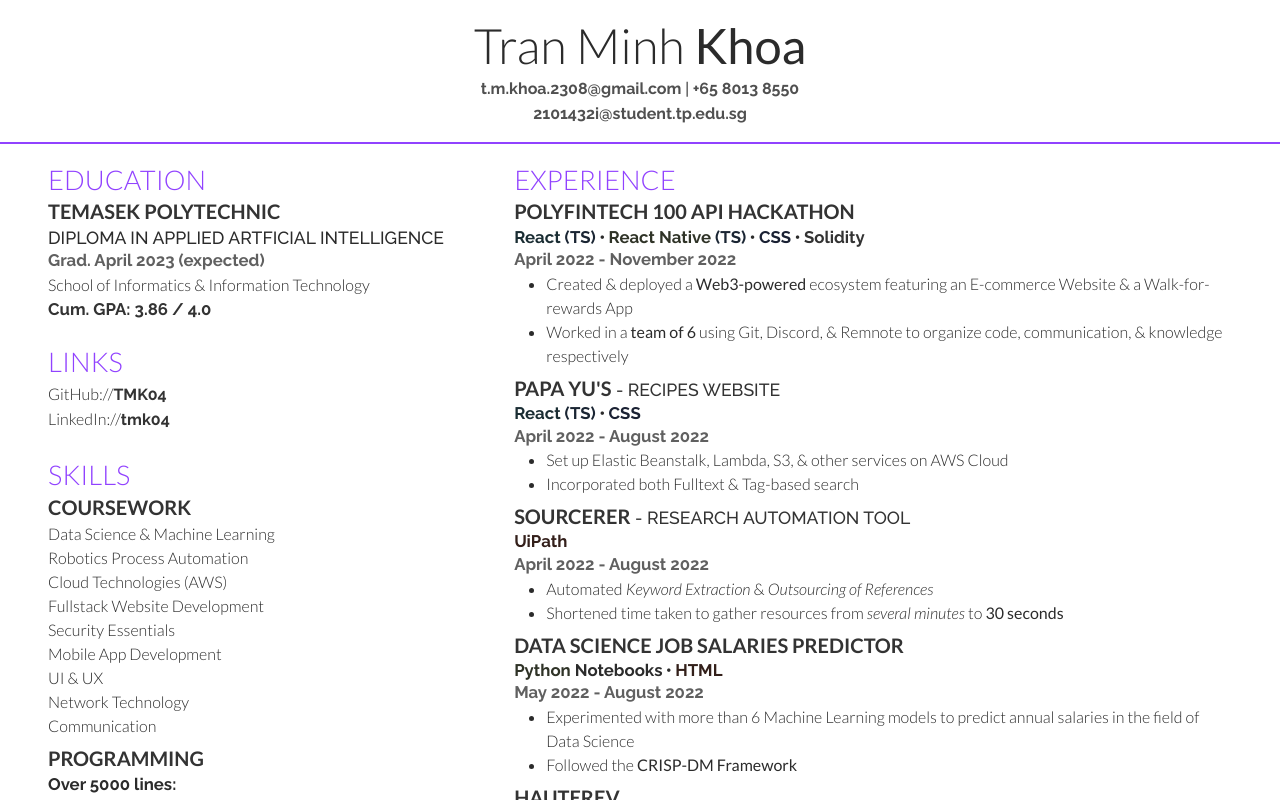
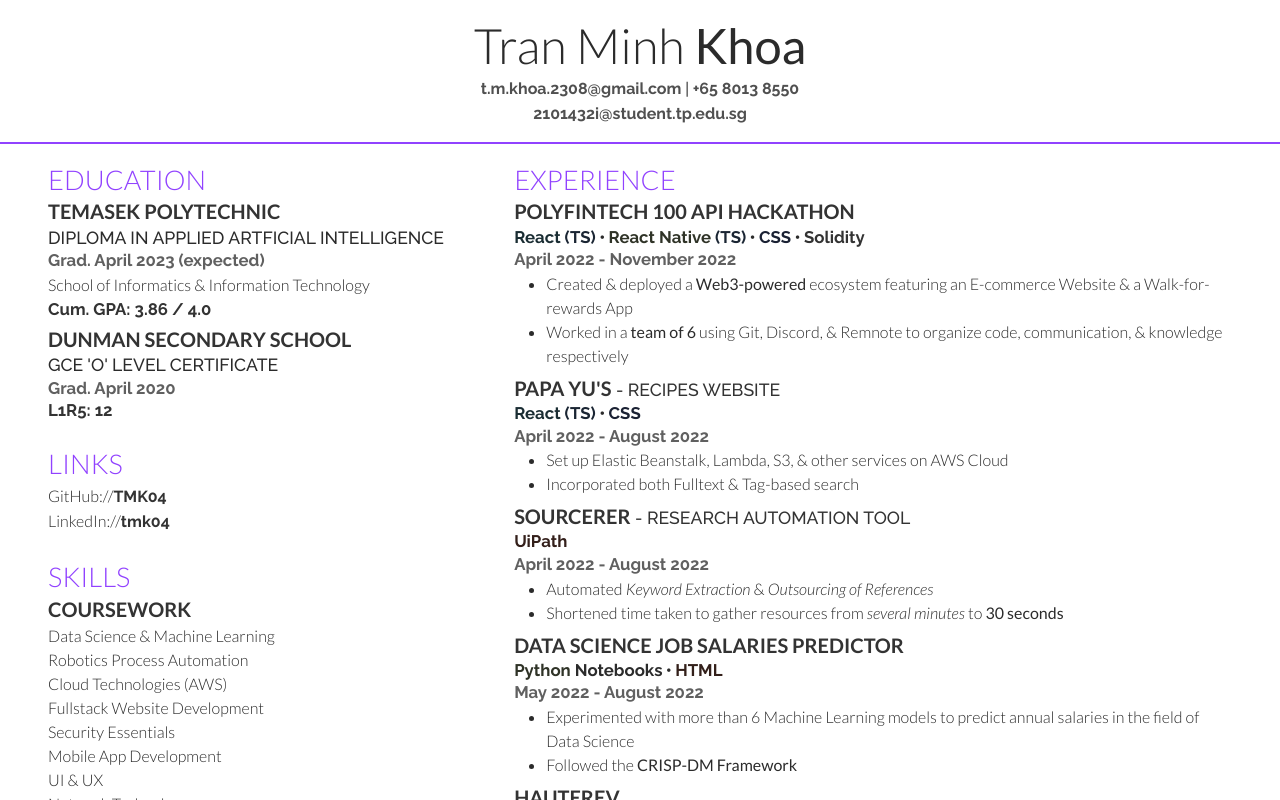
Before and after one commit to TMK04/resume, a React (Create React App) app: page / in a window 1280 px wide. Shown: the top 800 px of the page. Built offline with nearby package versions, Linux system fonts and the light colour scheme.

Commit message:
feat(EducationSection): add sec sch

```diff
--- a/src/sections/EducationSection/index.tsx
+++ b/src/sections/EducationSection/index.tsx
@@ -11,6 +11,11 @@ export default function EducationSection() {
         School of Informatics & Information Technology
         <H5 className="text-accent">Cum. GPA: 3.86 / 4.0</H5>
       </Subsection>
+      <Subsection h3_props={{ children: "Dunman Secondary School" }}>
+        <H4>GCE 'O' Level Certificate</H4>
+        <Time>Grad. April 2020</Time>
+        <H5 className="text-accent">L1R5: 12</H5>
+      </Subsection>
     </Section>
   );
 }
```
